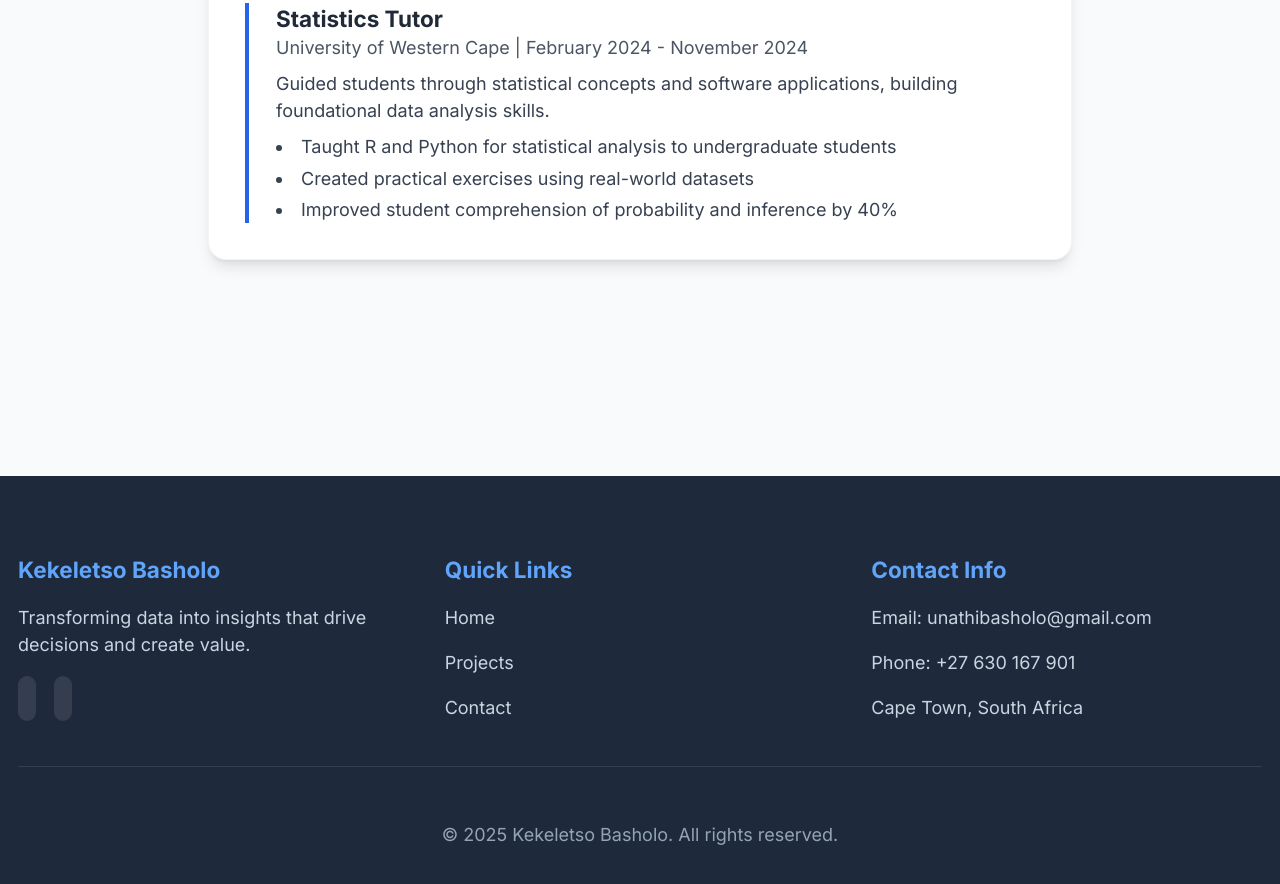
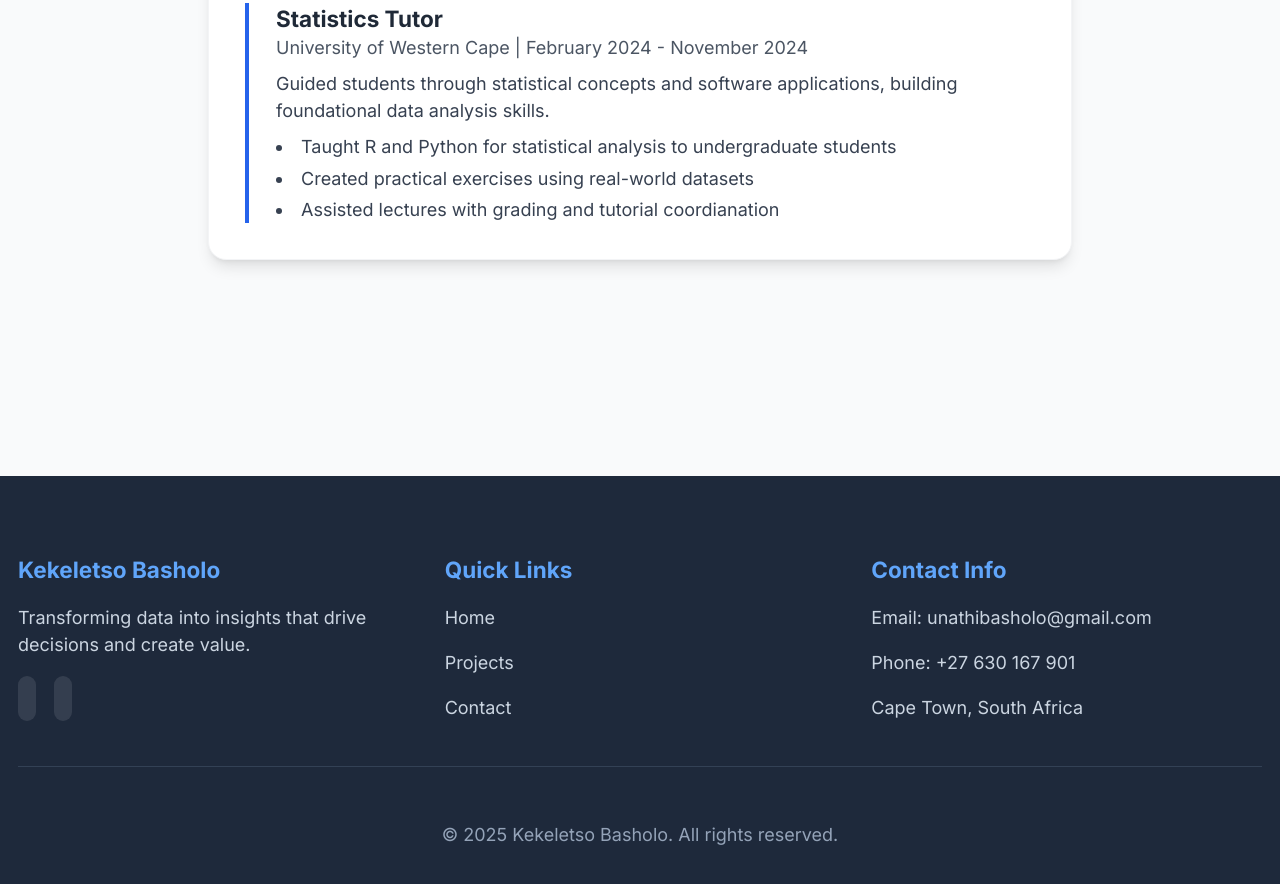
Before and after one commit to Unathi-2/portfolio-websites, a website: page frontend/index.html in a window 1280 px wide. Shown: the part 2969-3853 px from the top of the page. Drawn offline with nearby package versions, Linux system fonts and the light colour scheme.

Commit message:
Update index.html

```diff
--- a/frontend/index.html
+++ b/frontend/index.html
@@ -197,7 +197,7 @@
                     <ul class="mt-2 list-disc list-inside text-gray-700 dark:text-gray-300 space-y-1">
                         <li>Taught R and Python for statistical analysis to undergraduate students</li>
                         <li>Created practical exercises using real-world datasets</li>
-                        <li>Improved student comprehension of probability and inference by 40%</li>
+                        <li>Assisted lectures with grading and tutorial coordianation</li>
                     </ul>
                 </div>
             </div>
```
